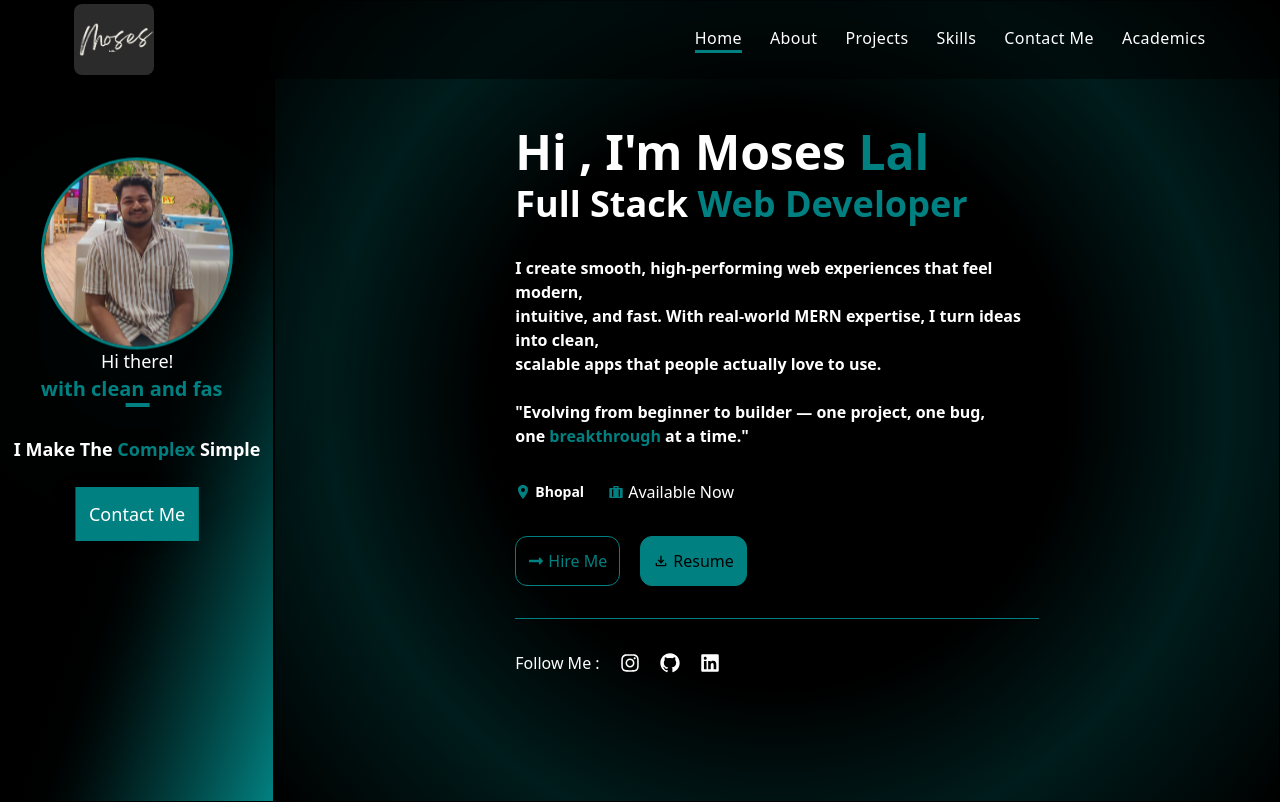
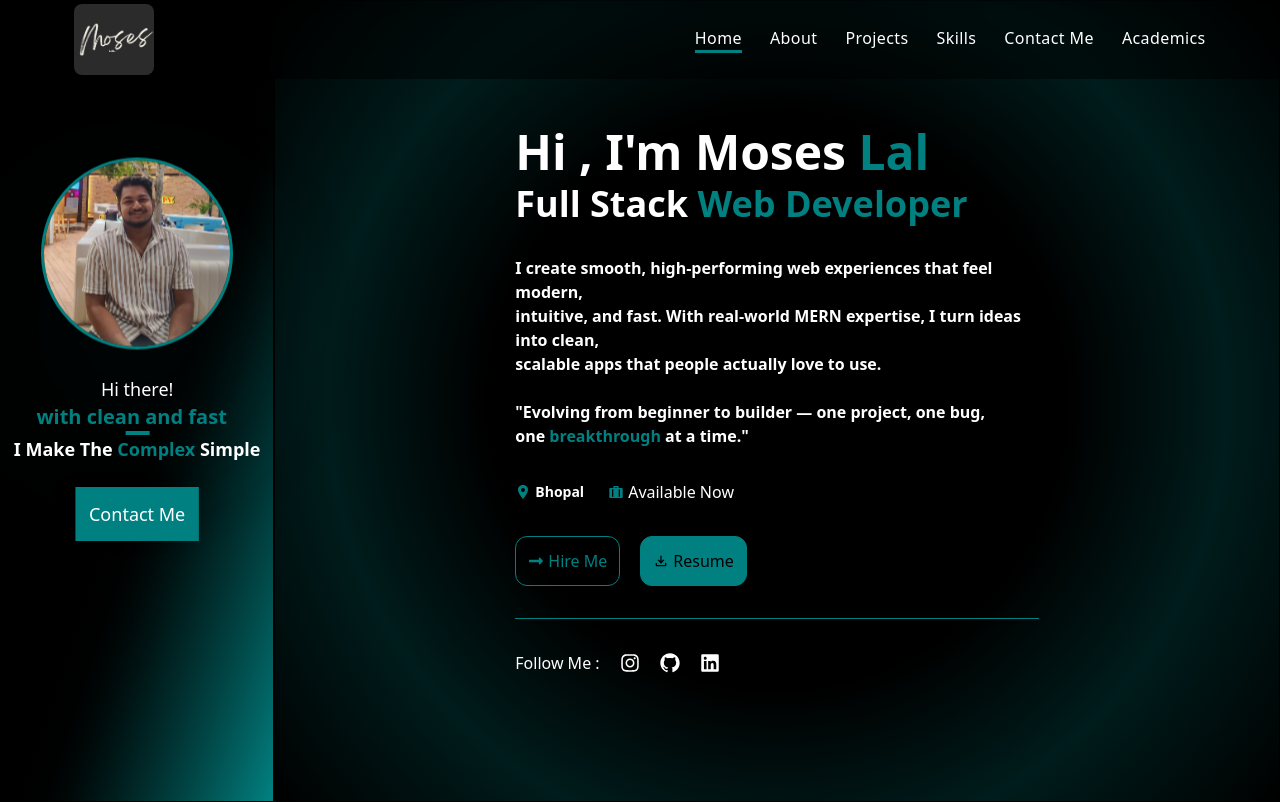
Before and after one commit to Moses-lal/Portfolio, a React (Vite) app: page / in a window 1280 px wide. Built offline with nearby package versions, Linux system fonts and the light colour scheme.

Commit message:
designing

```diff
--- a/src/components/Animation.jsx
+++ b/src/components/Animation.jsx
@@ -75,7 +75,7 @@ export default function BouncingAvatar() {
               <span className="text-[#008080]">
                 <Typewriter
                   words={[
-                    "want MERN Developer",
+                    "I'm MERN Developer",
                     "with clean and fast code",
                     "unique ideas with creative design",
                     "Practical problem solver",
@@ -94,7 +94,7 @@ export default function BouncingAvatar() {
             <br />
 
             <hr className="w-6 mx-auto border-2 border-[#008080]" />
-            <br />
+
 
             I Make The <span className="text-[#008080]">Complex</span> Simple
             <br />
```
